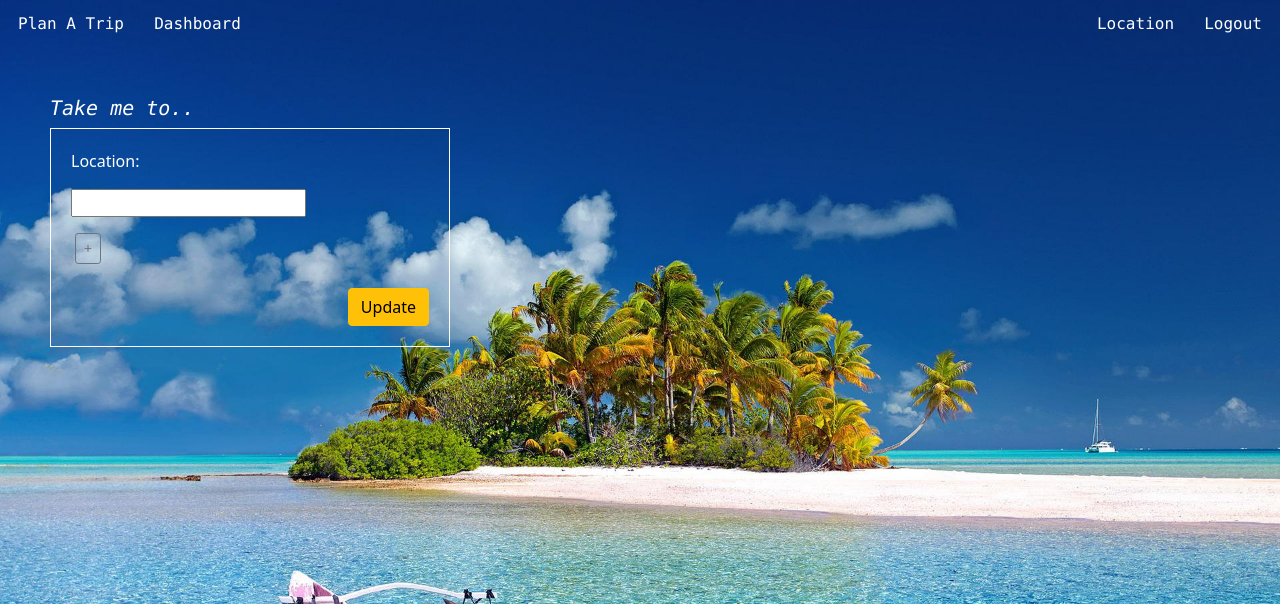
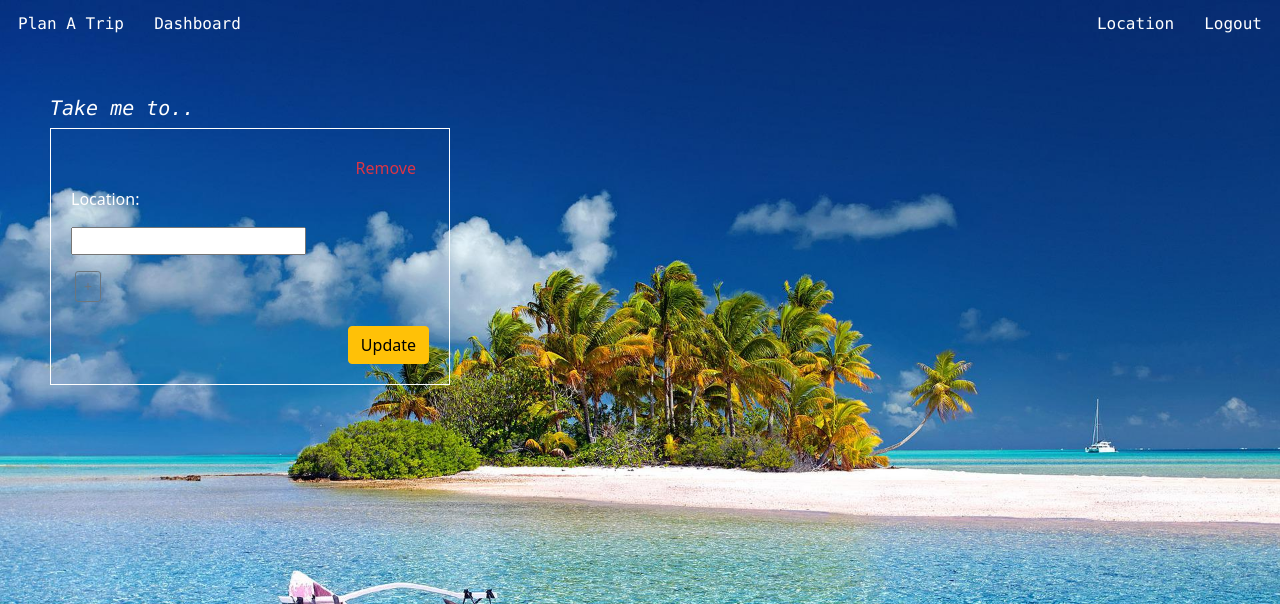
Before and after one commit to SelenaHoai/Adventure_Awaits, a Flask app: template flask_app/templates/location_update.html in a window 1280 px wide. Shown: the top 604 px of the page. Run offline with Flask 2, Linux system fonts and the light colour scheme; the template is opened without the code that fills it, so the values that code supplies are empty.

Commit message:
delete button

```diff
--- a/flask_app/controllers/controller_location.py
+++ b/flask_app/controllers/controller_location.py
@@ -43,13 +43,13 @@ def location_edit(id):
     return render_template("location_update.html", location=edit_one_location, user=user_from_db)
 
 
-# @app.route('/locations/delete/<int:id>')
-# def location_delete(id):
-#     data = {
-#         "id": id
-#     }
-#     model_location.Location.delete_location(data)
-#     return redirect("/user/dashboard")
+@app.route('/locations/delete/<int:id>')
+def location_delete(id):
+    data = {
+        "id": id
+    }
+    model_location.Location.delete_location(data)
+    return redirect(f"/locations/edit/{id}")
 
 
 
--- a/flask_app/templates/location_update.html
+++ b/flask_app/templates/location_update.html
@@ -32,6 +32,9 @@
         </div>
         <form action="/locations/update/{{location.id}}" method="post" class="update-location-form">
             <div>
+                <div class="d-flex justify-content-end">
+                    <a type="button" class="btn text-danger" href="/locations/delete/{{location.id}}">Remove</a>
+                </div>
                 <p><label for="l_name">Location:</label></p>
                 <p><input type="text" name="l_name" id="l_name" value="{{ location.name }}"></p>
                 <div class="d-flex flex-column">
@@ -46,11 +49,14 @@
                 </div>
                 <button style="height: 50% !important;" id="btn-update" class="btn btn-sm btn-outline-secondary mx-1" type="button">+</button>
                 <div class="d-flex justify-content-end">
-                    <button class="btn btn-warning mt-4" type="submit">Update</button>
+                    <button type="submit" class="btn btn-warning mt-4">Update</button>
                 </div>
+
             </div>
         </form>
     </div>
+
+
 
 
     <!-- Optional JavaScript -->
```
Also changed, not shown: flask_app/models/model_location.py (+4 -4 lines).
